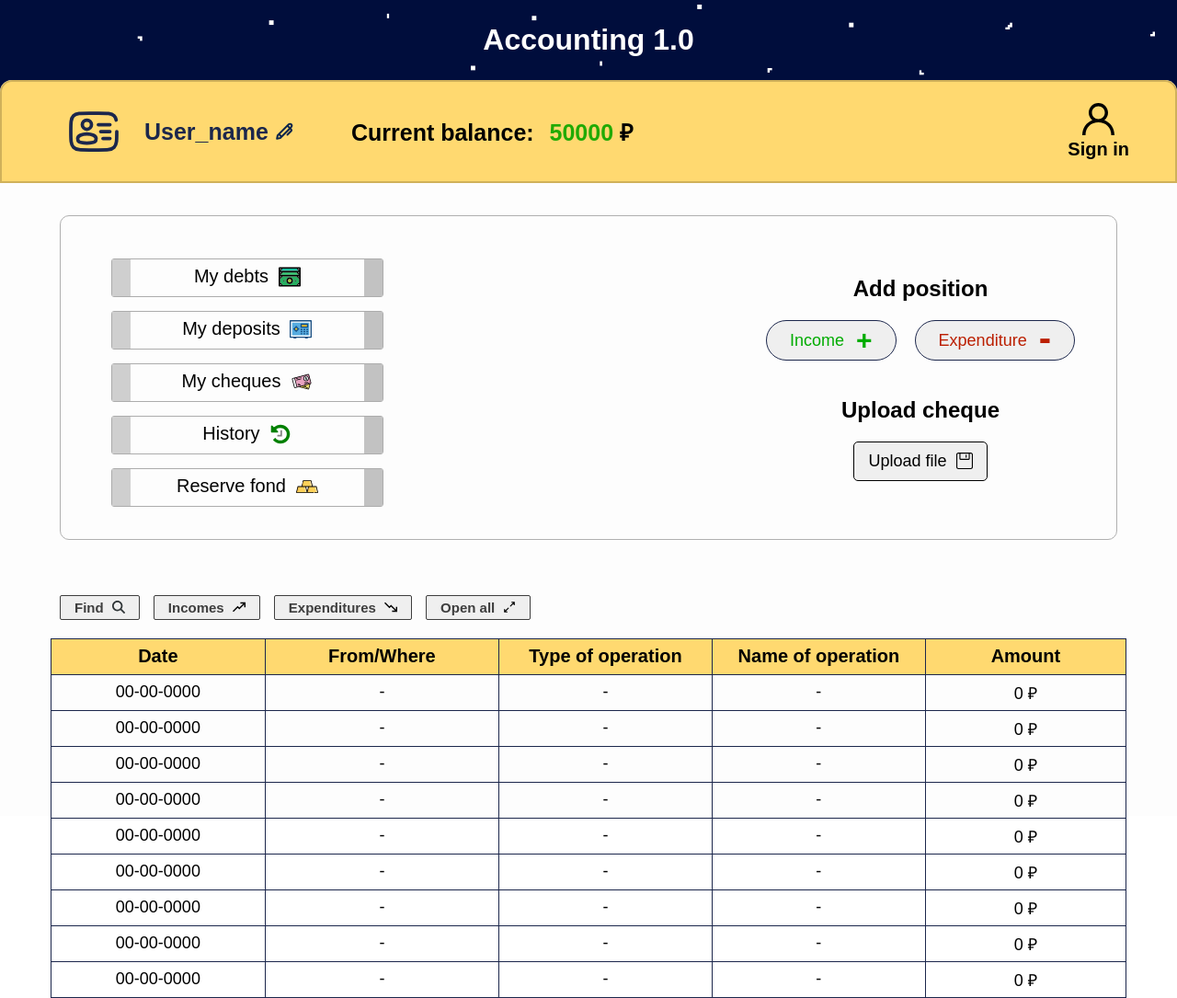
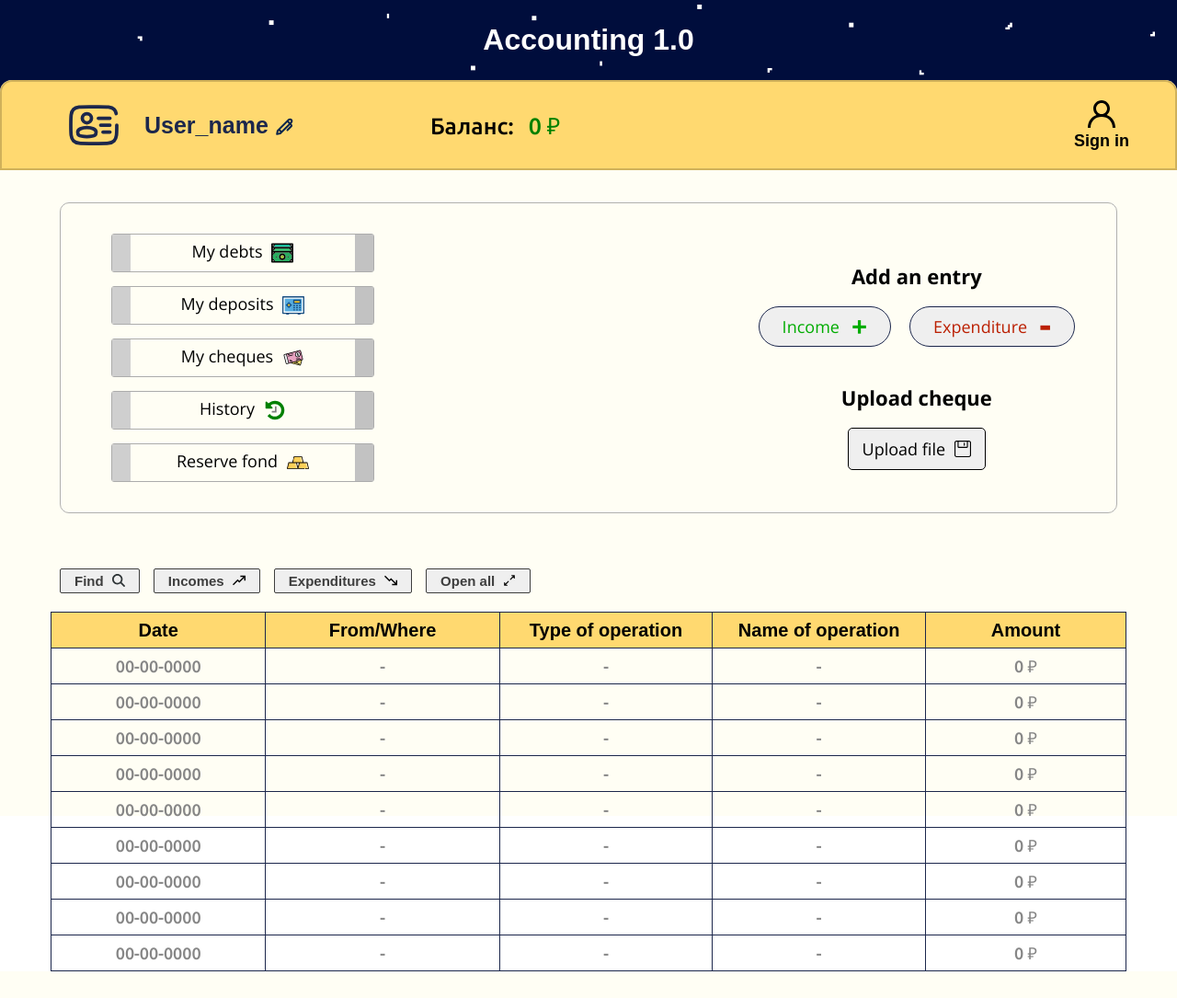
Before and after one commit to vadim1vanov/accounting, a Django app: page / in a window 1280 px wide. Shown: the whole page at 92% size. After the commit the page ends 1056 px from the top, so only its background shows below. Run offline with Django 4.2, Linux system fonts and the light colour scheme; some web fonts are replaced.

Commit message:
5 commit

```diff
--- a/restpro/apiapp/static/apiapp/css/main.css
+++ b/restpro/apiapp/static/apiapp/css/main.css
@@ -2,7 +2,7 @@
     max-width: 1300px;
     height: 100vh;
     margin: 0 auto;
-    background-color: #fdfdfd;
+    background-color: #fffef4;
     border-top-left-radius: 13px;
     border-top-right-radius: 13px;
 
@@ -66,13 +66,13 @@ body{
 
 .user-title-icon-pen{
     margin-left: 5px;
-    height: 98px;
+    height: 50px;
 }
 
 .user-title-icon-pen img{
     width: 24px;
     height: 24px;
-    padding-top: 37px;
+    padding-top: 15px;
     cursor: pointer;
 }
 .user-title-icon-pen img:hover{
@@ -90,6 +90,9 @@ body{
     font-size: 25px;
     margin-right: 35%;
     font-weight: bold;
+    font-family: "Ubuntu", sans-serif;
+    font-weight: 500;
+    font-style: normal;
 }
 
 .profile{
@@ -105,16 +108,17 @@ body{
 }
 .profile p{
     margin: 0;
-    font-size: 20px;
+    font-size: 18px;
     font-weight: bold;
+
 }
 .profile img{
-    width: 35px;
-    height: 35px;
+    width: 30px;
+    height: 30px;
 }
 
 #balance-money{
-    color: rgb(33, 170, 5);
+    color: green;
     margin-left: 10px;
 }
 
@@ -128,14 +132,18 @@ body{
 .content-body-head{
     display: flex;
     justify-content: space-between;
-    align-items:baseline;
+    align-items:center;
     margin: 35px 45px 60px 45px;
     border: 1px solid #b0b0b0;
     border-radius: 10px;
     padding: 15px 15px;
+    font-family: "Open Sans", sans-serif;
+    font-size: 18px;
+    font-weight: 400;
+    font-style: normal;
 }
 .debt{
-    font-size: 20px;
+
 
 }
 .debt img{
@@ -147,6 +155,7 @@ body{
 }
 
 .debt li{
+
     border: 1px solid #acacac;
     list-style: none;
     justify-content: space-between;
@@ -185,15 +194,19 @@ body{
 
 .content-body-transfer{
     justify-content: right;
-    margin-top: 30px;
+
     text-align: center;
     margin-right: 30px;
+}
 
+.content-body-transfer h2{
+    font-size: 22px;
 }
 
 .content-body-transfer-btn{
     display: flex;
     margin-bottom: 40px;
+
 
 }
 
@@ -209,6 +222,11 @@ body{
     cursor: pointer;
     padding: 10px 15px;
     font-size: 18px;
+    font-family: "Open Sans", sans-serif;
+
+    font-weight: 400;
+    font-style: normal;
+
 }
 .content-body-transfer-download-btn img{
     width: 18px;
@@ -219,6 +237,10 @@ body{
 .content-body-transfer button{
     display: flex;
     align-items: center;
+    font-family: "Open Sans", sans-serif;
+    font-size: 18px;
+    font-weight: 400;
+    font-style: normal;
 
 }
 
@@ -310,11 +332,16 @@ body{
     background-color: #ffd970;
 }
 .content-body td{
+
     font-size: 18px;
     max-width: 250px;
     overflow: hidden;
   text-overflow: ellipsis;
   white-space: nowrap;
+  color: #868686;
+  font-family: "Ubuntu", sans-serif;
+    font-weight: 500;
+    font-style: normal;
 }
 
 
--- a/restpro/apiapp/static/apiapp/js/main.js
+++ b/restpro/apiapp/static/apiapp/js/main.js
@@ -2,11 +2,17 @@ let table_accounting = document.getElementById('table_accounting');
 
 function  clickClack(){
 
-    addToTable('20.02.2023','Откуда то','dopof12312312312312312312312312332222222222222222222222222222222222222222222224233333333333333333333333333333333123123','zp',2000);
+    incomeToTable('20.02.2023','Откуда то','dopof12312312312312312312312312332222222222222222222222222222222222222222222224233333333333333333333333333333333123123','zp',2000);
 
 }
 
-function addToTable(date,from,type,name,amount){
+function  clickClack2(){
+
+    expenditureToTable('21.12.2024','Куда то','dopof44442312312312312312312332222222222222222222222222222222222222222222224233333333333333333333333333333333123123','tp',1000);
+
+}
+
+function incomeToTable(date,from,type,name,amount){
     let firstRow = table_accounting.firstChild;
     let lastRow = table_accounting.rows.length;
     let tr = document.createElement('tr');
@@ -17,19 +23,61 @@ function addToTable(date,from,type,name,amount){
     let td5 = document.createElement('td');
 
     td1.innerHTML = date;
+    td1.style.color = 'black';
     tr.appendChild(td1);
     td2.innerHTML = from;
+    td2.style.color = 'black';
     tr.appendChild(td2);
     td3.innerHTML = type;
+    td3.style.color = 'black';
     tr.appendChild(td3);
     td4.innerHTML = name;
+    td4.style.color = 'black';
     tr.appendChild(td4);
-    td5.innerHTML = amount+' ₽';
+    td5.innerHTML = '+' + amount + ' ₽';
+    td5.style.color = 'mediumseagreen';
     tr.appendChild(td5);
     let balance = document.getElementById('balance-money')
-    balance.innerHTML = parseInt(balance.innerHTML) +  parseInt(amount) ;
-
+    balance.innerHTML = parseInt(balance.innerHTML) +  parseInt(amount) + ' ₽' ;
+    if(parseInt(balance.innerHTML) >= 0){
+        balance.style.color = 'green';
+    }
     table_accounting.insertBefore(tr, firstRow);
     table_accounting.deleteRow(lastRow);
 
 }
+
+function expenditureToTable(date,from,type,name,amount){
+    let firstRow = table_accounting.firstChild;
+    let lastRow = table_accounting.rows.length;
+    let tr = document.createElement('tr');
+    let td1 = document.createElement('td');
+    let td2 = document.createElement('td');
+    let td3 = document.createElement('td');
+    let td4 = document.createElement('td');
+    let td5 = document.createElement('td');
+
+    td1.innerHTML = date;
+    td1.style.color = 'black';
+    tr.appendChild(td1);
+    td2.innerHTML = from;
+    td2.style.color = 'black';
+    tr.appendChild(td2);
+    td3.innerHTML = type
+    td3.style.color = 'black';;
+    tr.appendChild(td3);
+    td4.innerHTML = name;
+    td4.style.color = 'black';
+    tr.appendChild(td4);
+    td5.innerHTML = '-' + amount + ' ₽';
+    td5.style.color = 'indianred';
+    tr.appendChild(td5);
+    let balance = document.getElementById('balance-money')
+    balance.innerHTML = parseInt(balance.innerHTML) -  parseInt(amount) + ' ₽';
+    if(parseInt(balance.innerHTML) < 0){
+        balance.style.color = 'indianred';
+    }
+    table_accounting.insertBefore(tr, firstRow);
+    table_accounting.deleteRow(lastRow);
+
+}
--- a/restpro/apiapp/templates/apiapp/main.html
+++ b/restpro/apiapp/templates/apiapp/main.html
@@ -11,7 +11,12 @@
     <link rel="preconnect" href="https://fonts.googleapis.com">
     <link rel="preconnect" href="https://fonts.gstatic.com" crossorigin>
     <link href="https://fonts.googleapis.com/css2?family=Signika+Negative&display=swap" rel="stylesheet">
-
+    <link rel="preconnect" href="https://fonts.googleapis.com">
+    <link rel="preconnect" href="https://fonts.gstatic.com" crossorigin>
+    <link href="https://fonts.googleapis.com/css2?family=Ubuntu:ital,wght@0,300;0,400;0,500;0,700;1,300;1,400;1,500;1,700&display=swap" rel="stylesheet">
+    <link rel="preconnect" href="https://fonts.googleapis.com">
+    <link rel="preconnect" href="https://fonts.gstatic.com" crossorigin>
+    <link href="https://fonts.googleapis.com/css2?family=Open+Sans:ital,wght@0,300..800;1,300..800&display=swap" rel="stylesheet">
     <title>Бухгалтерия 1.0</title>
 </head>
 <body>
@@ -29,7 +34,7 @@
             </div>
         </div>
 
-        <p class="user-title-total-balance">Current balance: <span id="balance-money">50000</span> ₽</p>
+        <p class="user-title-total-balance">Баланс: <span id="balance-money">0 ₽</span></p>
         <div class="profile">
         <img src="../../static/apiapp/img/profile.svg" alt="">
         <p>Sign in</p>
@@ -85,10 +90,10 @@
             </div>
 
             <div class="content-body-transfer">
-                <h2>Add position</h2>
+                <h2>Add an entry</h2>
                 <div class="content-body-transfer-btn">
                     <button class="content-body-transfer-income" type="submit" id="btn1" onclick="clickClack()">Income<span>+</span></button>
-                    <button class="content-body-transfer-expenditure" type="submit" id="btn2">Expenditure <span>-</span></button>
+                    <button class="content-body-transfer-expenditure" type="submit" id="btn2" onclick="clickClack2()">Expenditure <span>-</span></button>
                 </div>
                 <h2>Upload cheque</h2>
                 <div class="content-body-transfer-download-btn">
```
